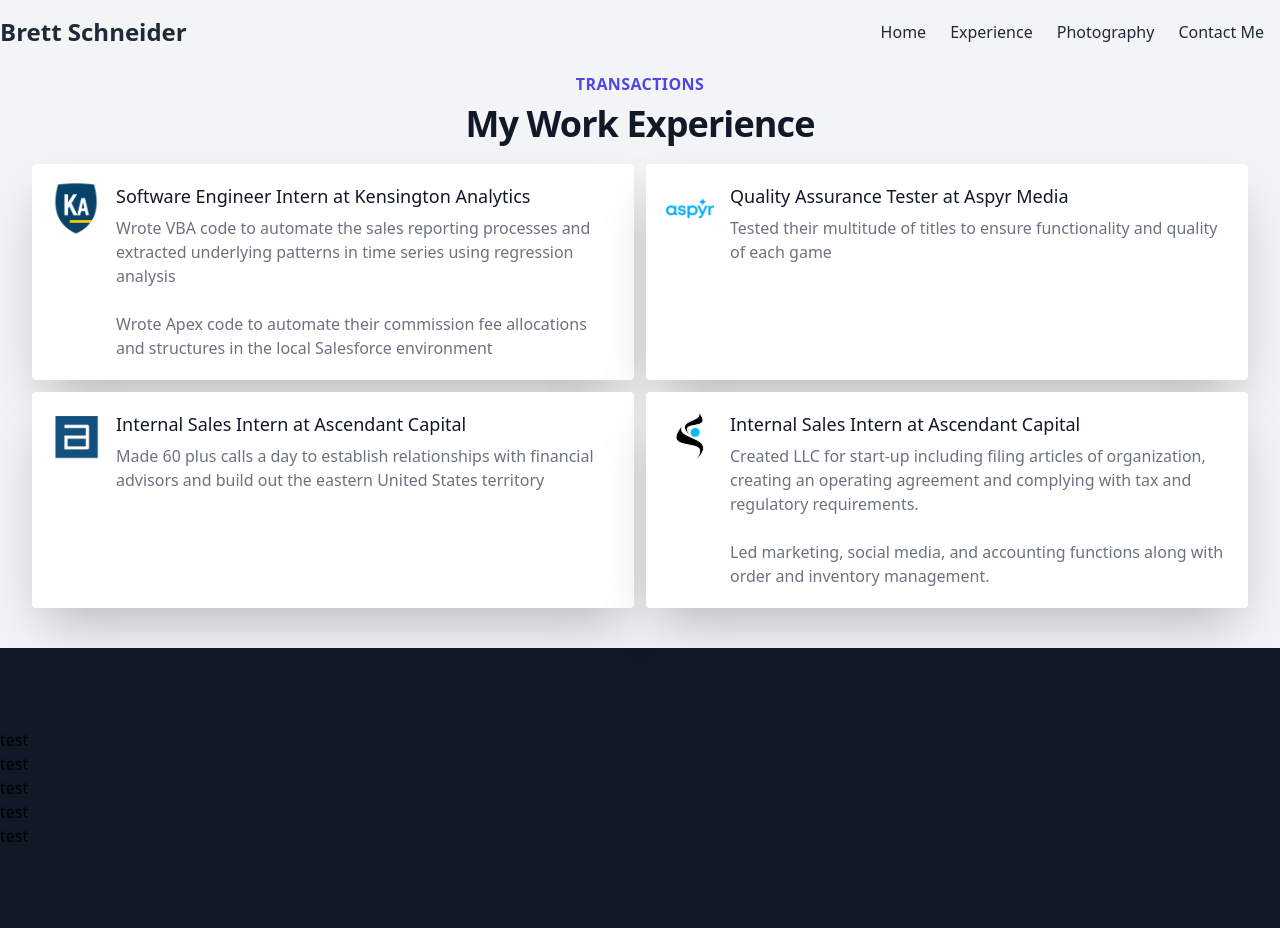
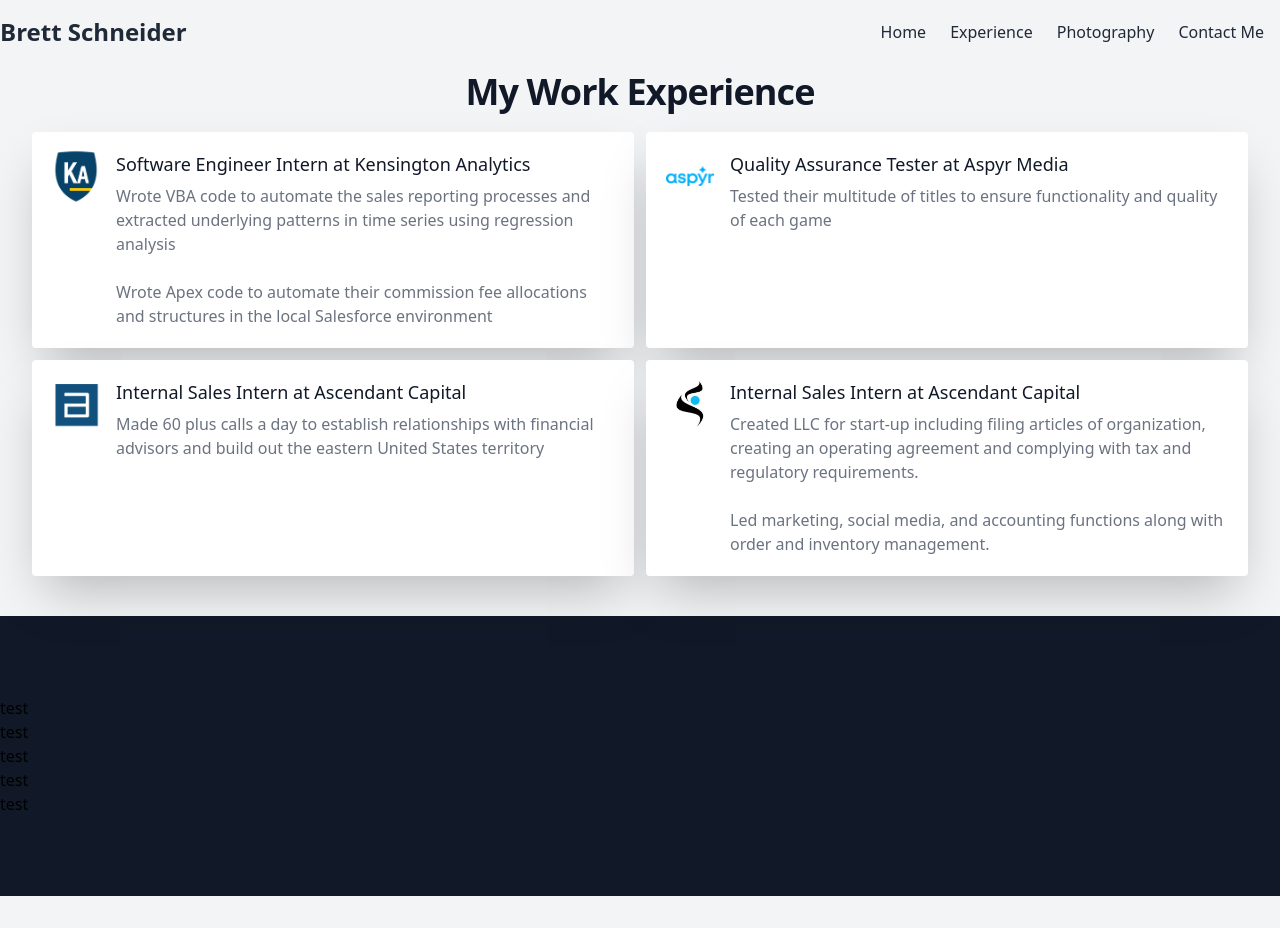
Before and after one commit to br-schneider/PortfolioWebsite, a Vue app: page /#/experience in a window 1280 px wide. After the commit the page ends 896 px from the top, so only its background shows below. Built offline with nearby package versions, Linux system fonts and the light colour scheme.

Commit message:
Update Experience.vue

```diff
--- a/src/views/Experience.vue
+++ b/src/views/Experience.vue
@@ -7,7 +7,7 @@
     <div class="container mx-auto">
 
         <div class="mt-2 mb-5 lg:text-center">
-            <h2 class="text-base font-semibold tracking-wide text-indigo-600 uppercase">Transactions</h2>
+            <!-- <h2 class="text-base font-semibold tracking-wide text-indigo-600 uppercase">Transactions</h2> -->
             <p class="mt-2 text-3xl font-extrabold leading-8 tracking-tight text-gray-900 sm:text-4xl">
                 My Work Experience
             </p>
```
